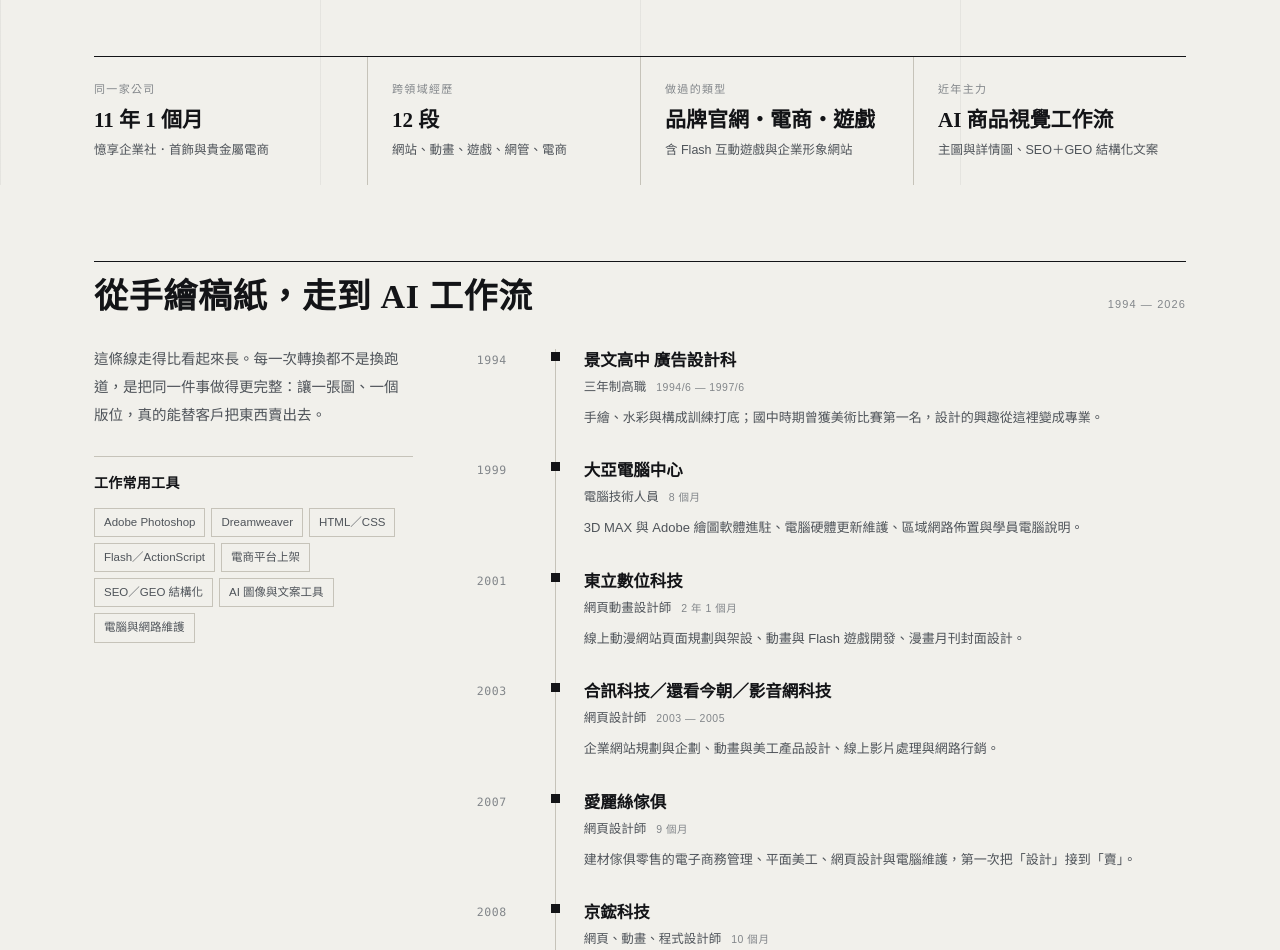
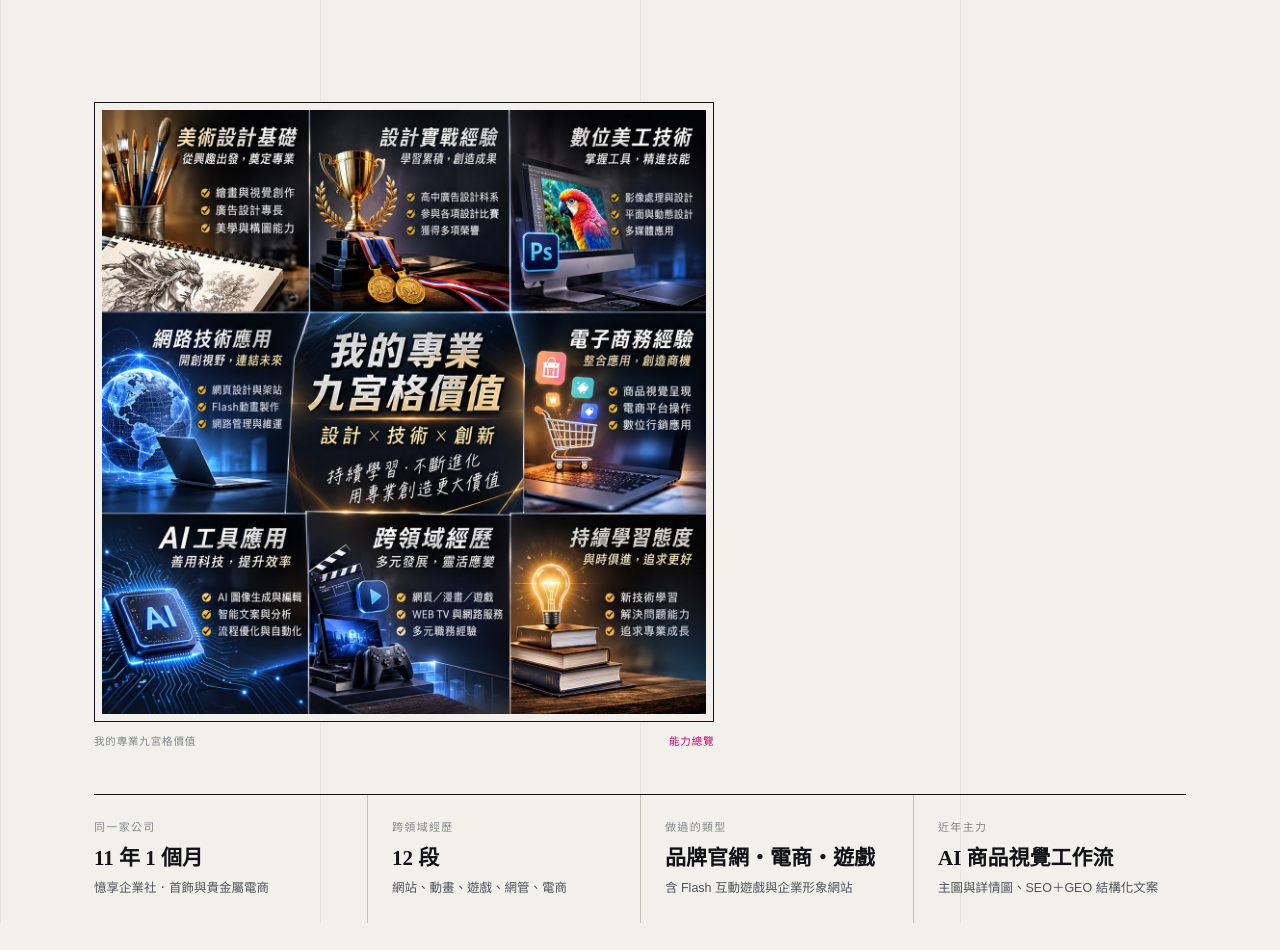
Before and after one commit to chanknm-debug/JAMES, a plain HTML site: page index.html in a window 1280 px wide. Shown: the part 1053-2003 px from the top of the page. Drawn offline with Linux system fonts and the light colour scheme; a web font is replaced by a local one.

Commit message:
Add files via upload

```diff
--- a/index.html
+++ b/index.html
@@ -83,6 +83,9 @@ h1{font-family:var(--serif);font-weight:700;font-size:clamp(46px,11.5vw,100px);l
 .reg::after{top:50%;left:-11px;height:1px;width:calc(100% + 22px)}
 figcaption{display:flex;justify-content:space-between;gap:12px;margin-top:11px;font-family:var(--mono);font-size:10.5px;letter-spacing:.08em;color:var(--ink-3);line-height:1.6}
 figcaption span:last-child{color:var(--magenta)}
+/* 頭像下方的專業九宮格海報：沿用 .frame 邊框，改為等比例完整顯示 */
+.poster-fig{margin-top:26px}
+.poster-fig .frame img{aspect-ratio:auto;object-fit:contain;object-position:50% 50%;filter:none;height:auto}
 
 /* 資料帶 */
 .strip{display:grid;grid-template-columns:1fr;border-top:1px solid var(--ink);margin-top:44px}
@@ -294,6 +297,13 @@ figcaption span:last-child{color:var(--magenta)}
           <img src="assets/portrait.jpg" alt="個人的近照" width="600" height="767" fetchpriority="high">
         </div>
         <figcaption><span>詹煌進 · James</span><span>2026 求職中</span></figcaption>
+      </figure>
+
+      <figure class="figure poster-fig">
+        <div class="frame">
+          <img src="assets/poster-9grid.jpg" alt="我的專業九宮格價值：美術、設計、電商與 AI 能力的總覽圖" width="1254" height="1254" loading="lazy">
+        </div>
+        <figcaption><span>我的專業九宮格價值</span><span>能力總覽</span></figcaption>
       </figure>
     </div>
 
```
